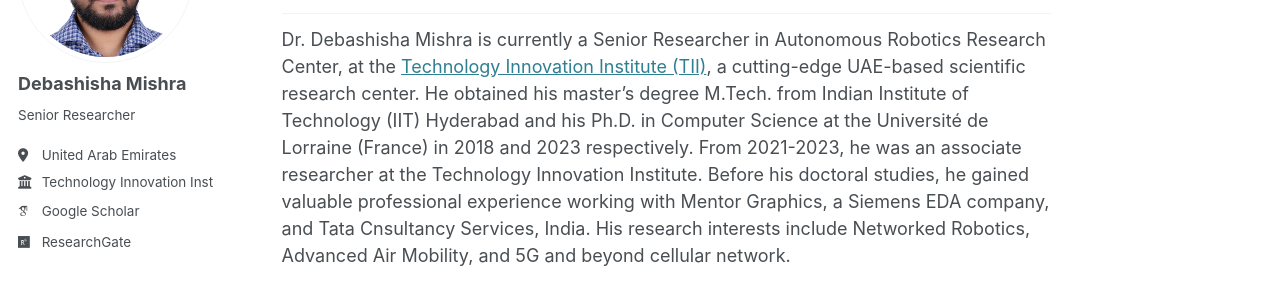
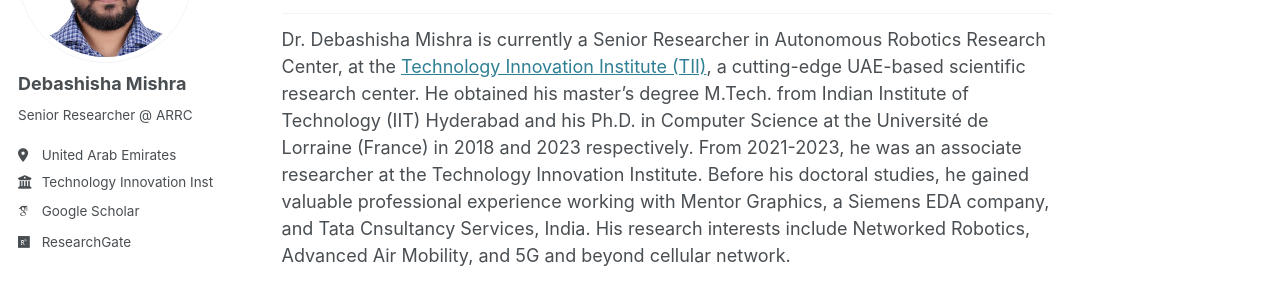
Before and after one commit to debashish216/debashish216.github.io, a Jekyll site: the page built from _pages/about.md, in a window 1280 px wide. Shown: the part 218-514 px from the top of the page. Built offline with Jekyll 4.4.1, drawn with Linux system fonts in a browser that asks for light colours; some web fonts are replaced.

Commit message:
Initial commit

```diff
--- a/_config.yml
+++ b/_config.yml
@@ -25,9 +25,9 @@ author:
   avatar           : "ProfilePic.jpg"
   name             : "Debashisha Mishra"
   pronouns         : # example: "she/her"
-  bio              : "Senior Researcher"
+  bio              : "Senior Researcher @ ARRC"
   location         : "United Arab Emirates"
-  employer         : "Technology Innovation Institute"
+  employer         : "Technology Innovation Institute (TII)"
   uri              : # URL
   #email            : "debashish216[[AT]gmail[[DOT]]com"
 
```
Also changed, not shown: _services/myservices.md (added, +23 -0 lines).
